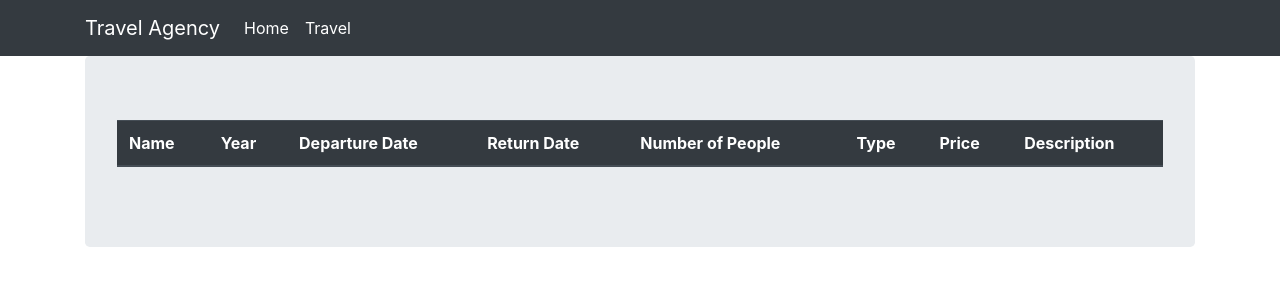
After one commit to DanielGyure/TravelProject, a Django app: page /travels in a window 1280 px wide. The commit adds this page. Shown: the top 300 px of the page. Run offline with Django 4.2, Linux system fonts and the light colour scheme; data that the repository does not hold is empty; some libraries are stand-ins or nearby versions.

Commit message:
Created Travel page

```diff
--- a/TravelProject/TravelProject/urls.py
+++ b/TravelProject/TravelProject/urls.py
@@ -15,9 +15,10 @@ Including another URLconf
 """
 from django.contrib import admin
 from django.urls import path
-from viewer.views import WelcomeView
+from viewer.views import WelcomeView, TravelListView
 
 urlpatterns = [
     path('admin/', admin.site.urls),
     path('', WelcomeView.as_view(), name="welcome"),
+    path('travels', TravelListView.as_view(), name="travels"),
 ]
--- a/TravelProject/viewer/templates/base.html
+++ b/TravelProject/viewer/templates/base.html
@@ -23,6 +23,9 @@
             <a class="nav-item nav-link active" href="{% url 'welcome' %}">
               Home
             </a>
+            <a class="nav-item nav-link active" href="{% url 'travels' %}">
+              Travel
+            </a>
           </div>
         </div>
       </div>
--- /dev/null
+++ b/TravelProject/viewer/templates/travels.html
@@ -0,0 +1,34 @@
+{% extends 'base.html'  %}
+
+{% block content %}
+
+<table class="table">
+  <thead class="thead-dark">
+  <tr>
+    <th>Name</th>
+    <th>Year</th>
+    <th>Departure Date</th>
+    <th>Return Date</th>
+    <th>Number of People</th>
+    <th>Type</th>
+    <th>Price</th>
+    <th>Description</th>
+  </tr>
+  </thead>
+
+    {% for t in travels %}
+  <tr>
+    <td>{{ t.name }}</td>
+    <td>{{ t.city }}</td>
+    <td>{{ t.date_of_departure }}</td>
+    <td>{{ t.date_of_return }}</td>
+    <td>{{ t.people }}</td>
+    <td>{{ t.type }}</td>
+    <td>{{ t.price }}</td>
+    <td>{{ t.description }}</td>
+  </tr>
+    {% endfor %}
+
+</table>
+
+{% endblock %}
--- a/TravelProject/viewer/views.py
+++ b/TravelProject/viewer/views.py
@@ -1,8 +1,14 @@
 import random
 from django.http import HttpResponse
-from django.views.generic import TemplateView
+from django.views.generic import TemplateView, ListView
 from django.shortcuts import render
+from viewer.models import Travel
 
 # Create your views here.
 class WelcomeView(TemplateView):
     template_name = 'welcome.html'
+
+class TravelListView(ListView):
+    template_name = 'travels.html'
+    model = Travel
+    context_object_name = 'travels'
```
